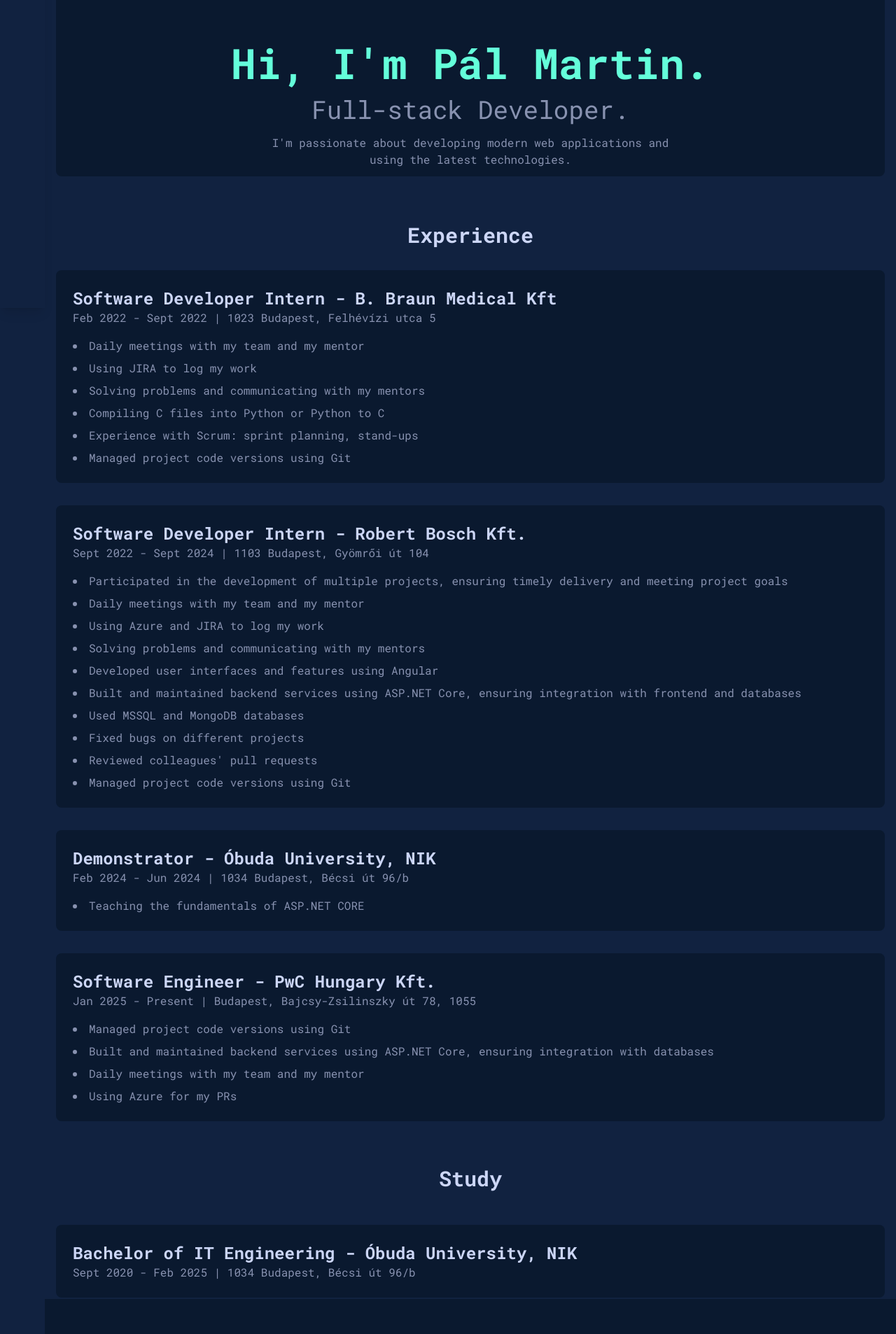
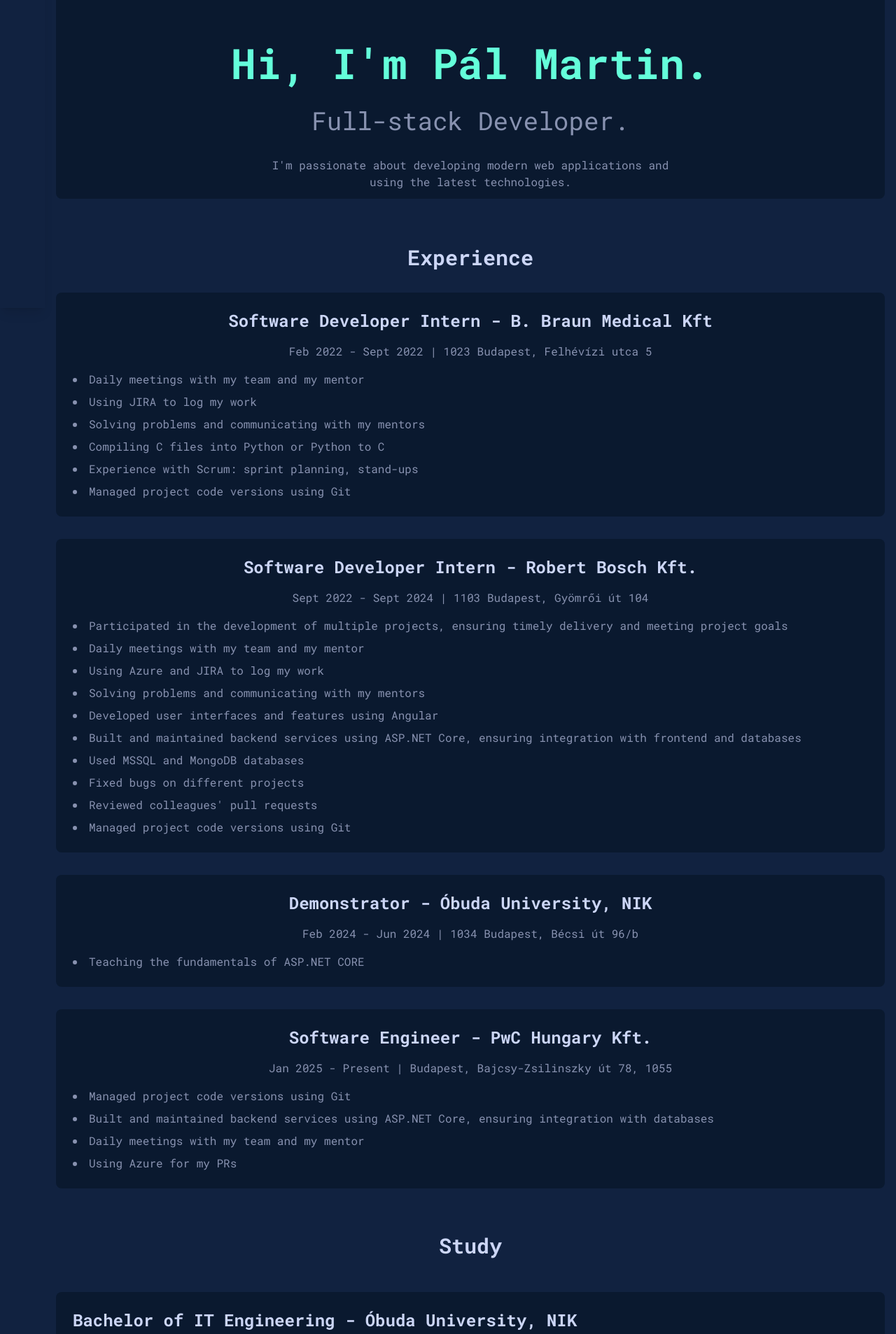
Before and after one commit to XY56L7/pal-martin-portfolio, a Next.js app: page / in a window 1280 px wide. Shown: the part 360-2266 px from the top of the page at 70% size. Built offline with nearby package versions, Linux system fonts and the light colour scheme.

Commit message:
Update the pdf

```diff
--- a/src/app/components/About.tsx
+++ b/src/app/components/About.tsx
@@ -21,10 +21,10 @@
               className="rounded-lg object-cover"
             />
           </div>
-          <h1 className="text-teal text-4xl md:text-6xl font-bold mb-4 text-center">
+          <h1 className="text-teal text-4xl md:text-6xl font-bold mb-8 text-center">
             Hi, I'm Pál Martin.
           </h1>
-          <h2 className="text-slate text-2xl md:text-4xl font-medium mb-4 text-center">
+          <h2 className="text-slate text-2xl md:text-4xl font-medium mb-8 text-center">
             Full-stack Developer.
           </h2>
           <p className="text-slate max-w-xl text-center">
--- a/src/app/components/Experience.tsx
+++ b/src/app/components/Experience.tsx
@@ -92,10 +92,10 @@
         <div className="space-y-8">
           {experiences.map((item, index) => (
             <div key={index} className="bg-darkBlue rounded-lg p-6">
-              <h3 className="text-2xl font-semibold text-lightestSlate">
+              <h3 className="text-center text-2xl font-semibold text-lightestSlate mb-4">
                 {item.position} - {item.company}
               </h3>
-              <p className="text-slate">
+              <p className="text-slate text-center">
                 {item.date} | {item.location}
               </p>
               <ul className="list-disc list-inside mt-4 text-slate space-y-2">
@@ -109,7 +109,7 @@
         <h2 className="text-3xl font-bold mt-16 mb-12 text-center text-lightestSlate">
           Study
         </h2>
-        <div className="space-y-8">
+        <div className="space-y-8 mb-16">
           {education.map((item, index) => (
             <div key={index} className="bg-darkBlue rounded-lg p-6">
               <h3 className="text-2xl font-semibold text-lightestSlate">
```
Also changed, not shown: 1 other file (tests, documents, lock files or other folders).
